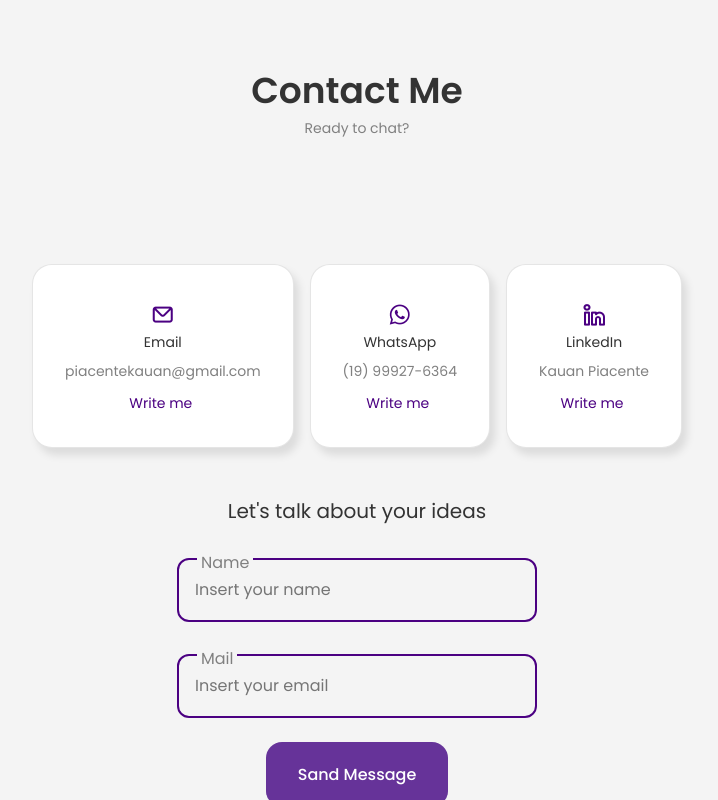
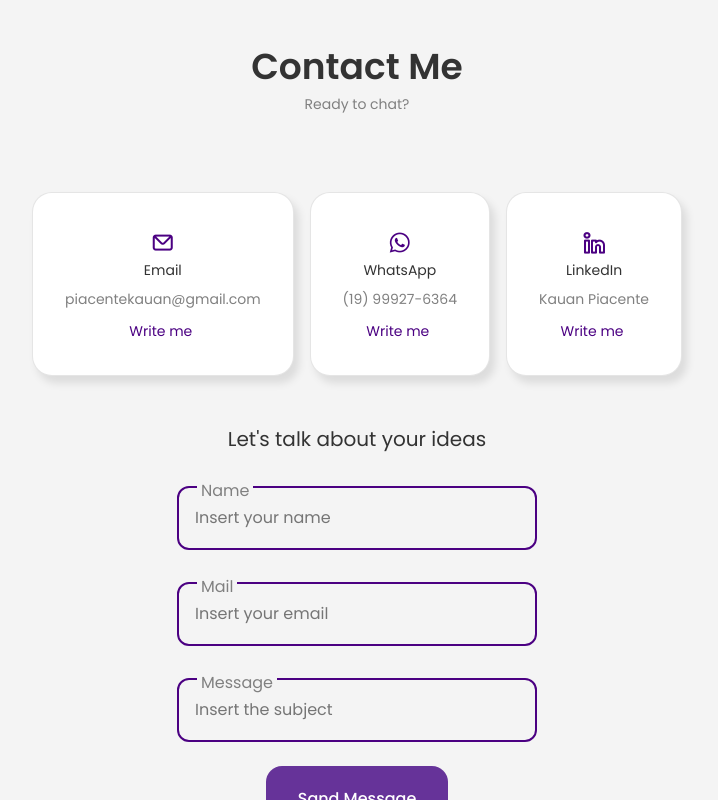
Before and after one commit to kauanzeraaa/Kauan-s-portifolio, a React (Create React App) app in the folder my-portifolio/: page / in a window 1280 px wide. Shown: the part 2000-2800 px from the top of the page, without its empty margins (283-1001 px from the left). Built offline with nearby package versions, Linux system fonts and the light colour scheme.

Commit message:
contact updated - email subject

```diff
--- a/my-portifolio/src/components/about/about.css
+++ b/my-portifolio/src/components/about/about.css
@@ -48,6 +48,7 @@
 
 .section_subtitle{
     text-align: center;
+
 }
 
 /* Large devices */
@@ -91,6 +92,10 @@
     .button{
         margin-left: 0;
     }
+
+    .section_subtitle{
+        margin-bottom: 2rem;
+    }
   }
 
   /* Small devices */
--- a/my-portifolio/src/components/contact/Contact.jsx
+++ b/my-portifolio/src/components/contact/Contact.jsx
@@ -69,6 +69,16 @@ function Contact() {
                         className='contact_form-input'
                         placeholder="Insert your email"/>
                     </div>
+
+                    <div className="contact_form-div-message">
+                        <label className="contact_form-tag">Message</label>
+                        <input
+                        type="text"
+                        name='subject'
+                        className='contact_form-input'
+                        placeholder="Insert the subject"/>
+                    </div>
+
                 </form>
             </div>
             <button href="#contact" className="button button--flex">Sand Message</button>
--- a/my-portifolio/src/components/contact/contact.css
+++ b/my-portifolio/src/components/contact/contact.css
@@ -95,6 +95,12 @@
     height: 4rem;
 }
 
+.contact_form-div-message{
+    position: relative;
+    height: 4rem;
+    margin-top: var(--mb-2);
+}
+
 .contact_form-input{
     position: absolute;
     top: 0;
--- a/my-portifolio/src/components/home/Home.jsx
+++ b/my-portifolio/src/components/home/Home.jsx
@@ -9,9 +9,7 @@ const Home = () => {
         <div className="home_container container grid">
             <div className="home_content grid">
                 <Social />
-
                 <div className="home_img"></div>
-
                 <Data />
             </div>
 
--- a/my-portifolio/src/components/home/home.css
+++ b/my-portifolio/src/components/home/home.css
@@ -4,7 +4,7 @@
 
 .home_content{
     grid-template-columns: 116px repeat(2, 1fr);
-    padding-top: 5.5rem;
+    padding-top: 4rem;
     column-gap: 2rem;
     align-items: center;
 }
```
